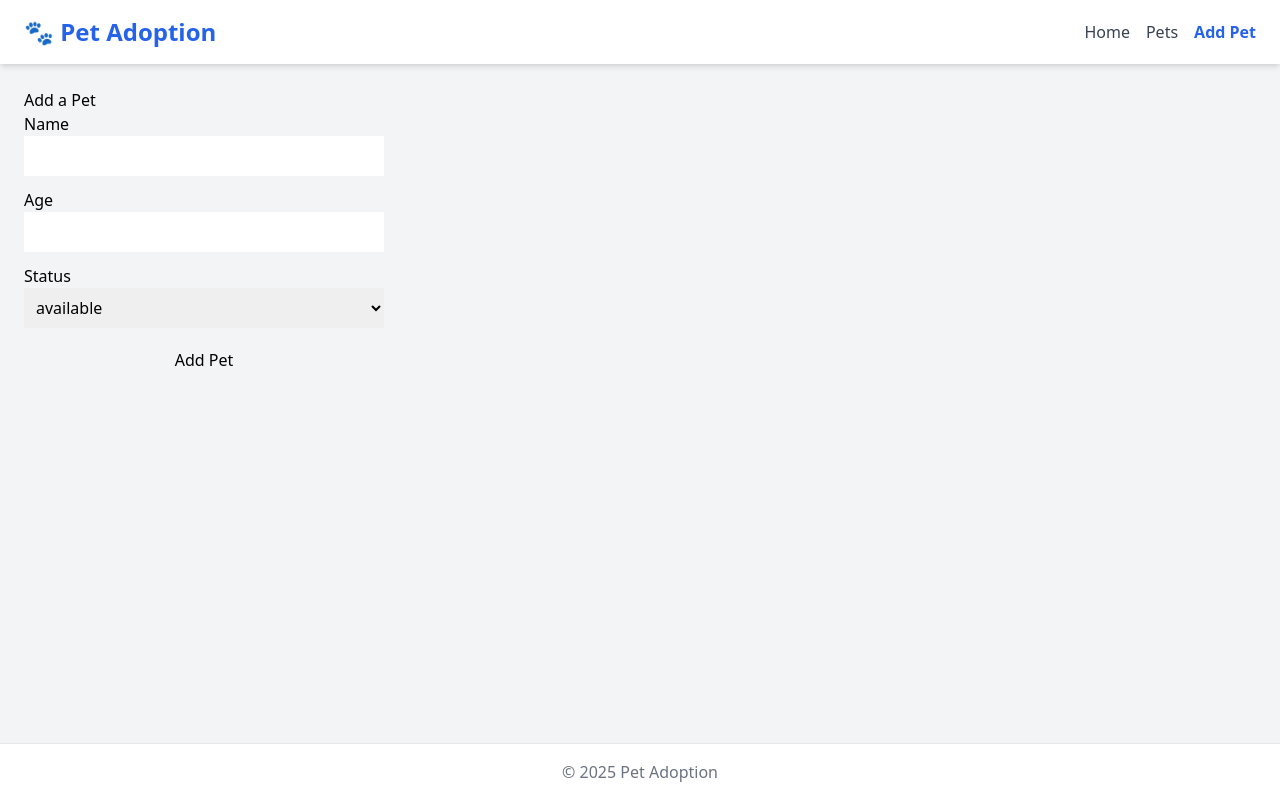
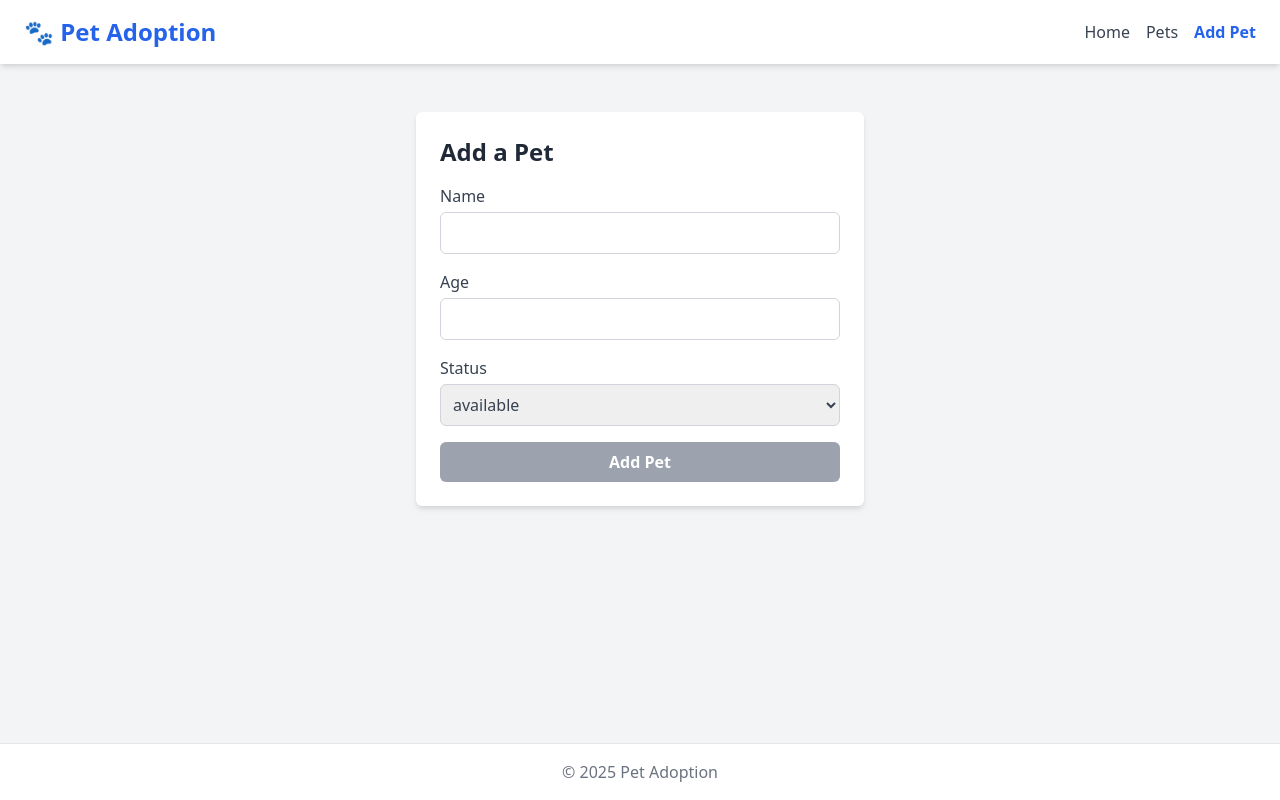
Before and after one commit to Tuscaney/pet-adoption-project, a React (Vite) app: page /add in a window 1280 px wide. Built offline with nearby package versions, Linux system fonts and the light colour scheme; no server answers.

Commit message:
add Tailwind classes for layout and components

```diff
--- a/src/pages/AddPet.jsx
+++ b/src/pages/AddPet.jsx
@@ -28,28 +28,64 @@ export default function AddPet() {
   }
 
   return (
-    <section>
-      <h2>Add a Pet</h2>
-      <form className="form" onSubmit={handleSubmit}>
-        <label>
+    <section className="max-w-md mx-auto p-6 bg-white shadow-md rounded-md mt-6">
+      <h2 className="text-2xl font-semibold text-gray-800 mb-4">Add a Pet</h2>
+
+      <form className="grid gap-4" onSubmit={handleSubmit}>
+        <label className="flex flex-col text-gray-700">
           Name
-          <input name="name" value={form.name} onChange={handleChange} required />
+          <input
+            name="name"
+            value={form.name}
+            onChange={handleChange}
+            required
+            className="mt-1 p-2 border border-gray-300 rounded-md focus:outline-none focus:ring-2 focus:ring-blue-400"
+          />
         </label>
-        <label>
+
+        <label className="flex flex-col text-gray-700">
           Age
-          <input name="age" type="number" min="0" value={form.age} onChange={handleChange} required />
+          <input
+            name="age"
+            type="number"
+            min="0"
+            value={form.age}
+            onChange={handleChange}
+            required
+            className="mt-1 p-2 border border-gray-300 rounded-md focus:outline-none focus:ring-2 focus:ring-blue-400"
+          />
         </label>
-        <label>
+
+        <label className="flex flex-col text-gray-700">
           Status
-          <select name="status" value={form.status} onChange={handleChange}>
+          <select
+            name="status"
+            value={form.status}
+            onChange={handleChange}
+            className="mt-1 p-2 border border-gray-300 rounded-md focus:outline-none focus:ring-2 focus:ring-blue-400"
+          >
             <option value="available">available</option>
             <option value="adopted">adopted</option>
           </select>
         </label>
-        <button type="submit" disabled={!form.name || form.age === ""}>Add Pet</button>
+
+        <button
+          type="submit"
+          disabled={!form.name || form.age === ""}
+          className={`py-2 px-4 rounded-md text-white font-semibold transition-colors ${
+            !form.name || form.age === ""
+              ? "bg-gray-400 cursor-not-allowed"
+              : "bg-blue-600 hover:bg-blue-700"
+          }`}
+        >
+          Add Pet
+        </button>
       </form>
+
       {added && (
-        <p className="notice">Added: {added.name} ({added.age}) — {added.status}</p>
+        <p className="mt-4 text-green-600 font-medium">
+          Added: {added.name} ({added.age}) — {added.status}
+        </p>
       )}
     </section>
   );
```
